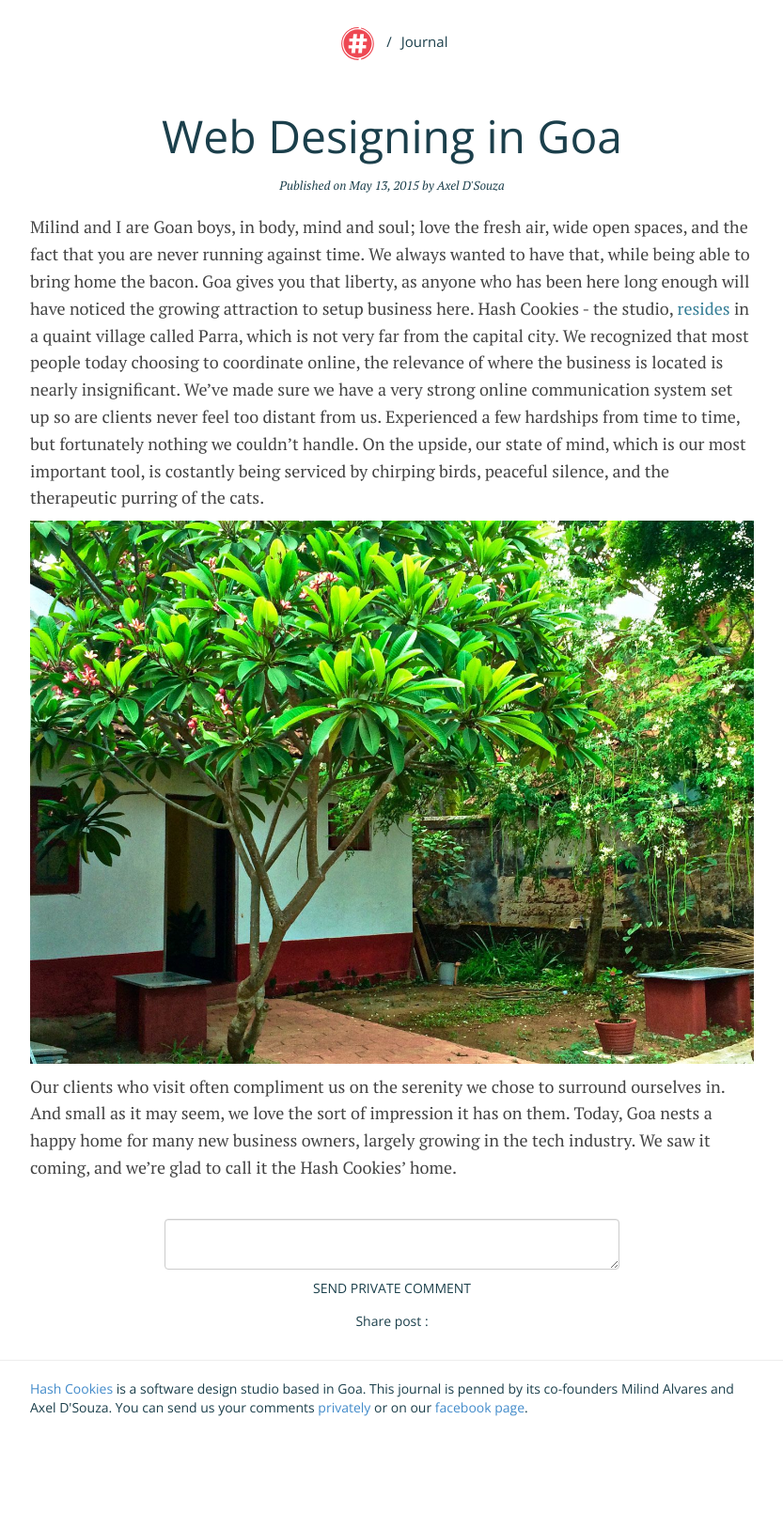
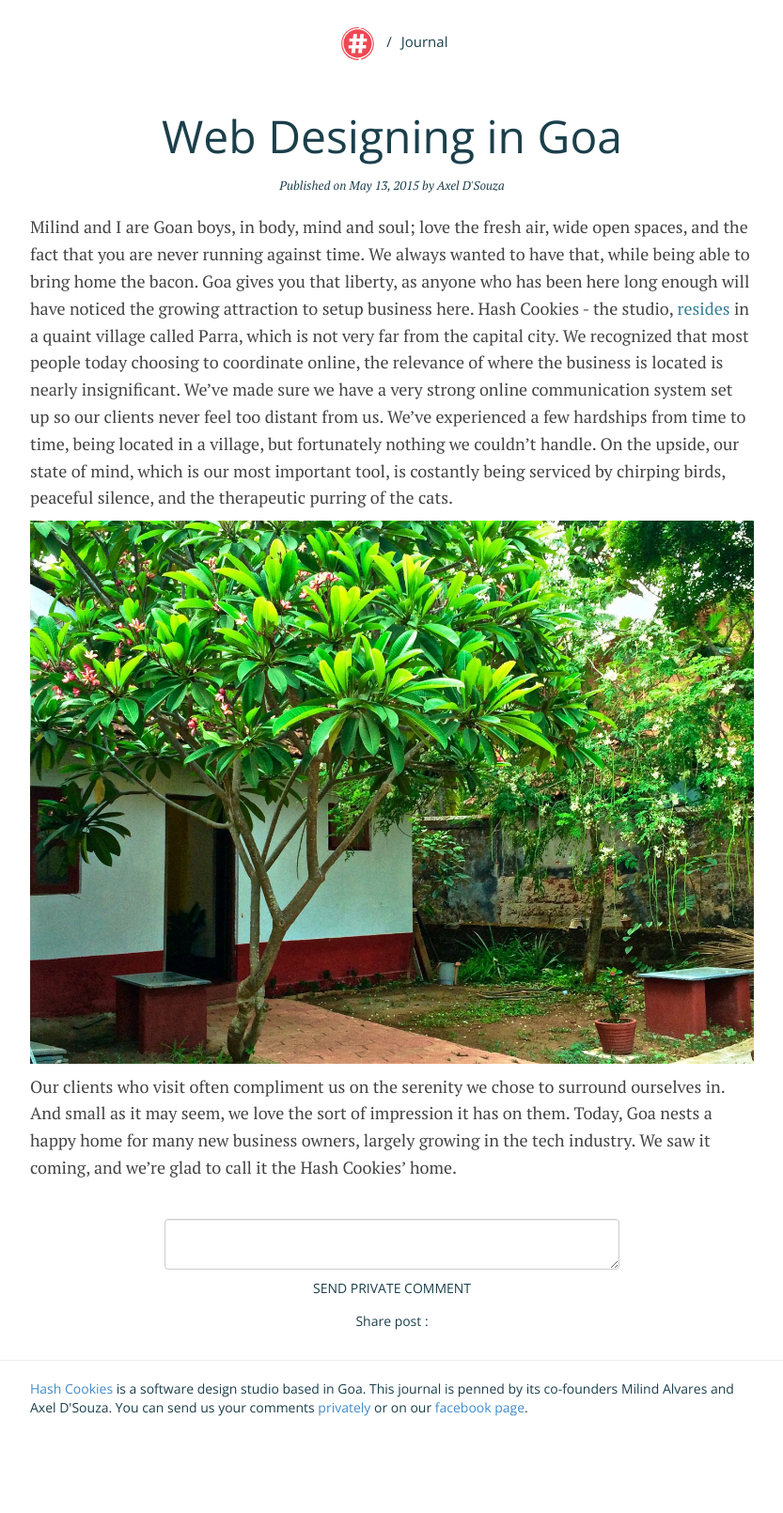
Before and after one commit to HashCookies/hashcookies.github.io, a Jekyll site: the page built from _posts/2015-05-13-web-designing-in-goa.markdown, in a window 1280 px wide. Shown: the whole page at 94% size, without its empty margins (223-1056 px from the left). Built offline with Jekyll 4.4.1, drawn with Linux system fonts in a browser that asks for light colours; nearby versions of some CDN libraries; comment, search, counter and statistics services are not loaded.

Commit message:
Editing post

```diff
--- a/_posts/2015-05-13-web-designing-in-goa.markdown
+++ b/_posts/2015-05-13-web-designing-in-goa.markdown
@@ -7,7 +7,7 @@ image: /assets/images/hashcookies-studio-outside.jpg
 author: "Axel D'Souza"
 ---
 
-Milind and I are Goan boys, in body, mind and soul; love the fresh air, wide open spaces, and the fact that you are never running against time. We always wanted to have that, while being able to bring home the bacon. Goa gives you that liberty, as anyone who has been here long enough will have noticed the growing attraction to setup business here. Hash Cookies - the studio, [resides](https://www.google.co.in/maps/place/Hash+Cookies+web+design+and+software+development/@15.567541,73.782771,15z/data=!4m2!3m1!1s0x0:0xee3ecec85417a514) in a quaint village called Parra, which is not very far from the capital city. We recognized that most people today choosing to coordinate online, the relevance of where the business is located is nearly insignificant. We've made sure we have a very strong online communication system set up so are clients never feel too distant from us.  Experienced a few hardships from time to time, but fortunately nothing we couldn't handle. On the upside, our state of mind, which is our most important tool, is costantly being serviced by chirping birds, peaceful silence, and the therapeutic purring of the cats.
+Milind and I are Goan boys, in body, mind and soul; love the fresh air, wide open spaces, and the fact that you are never running against time. We always wanted to have that, while being able to bring home the bacon. Goa gives you that liberty, as anyone who has been here long enough will have noticed the growing attraction to setup business here. Hash Cookies - the studio, [resides](https://www.google.co.in/maps/place/Hash+Cookies+web+design+and+software+development/@15.567541,73.782771,15z/data=!4m2!3m1!1s0x0:0xee3ecec85417a514) in a quaint village called Parra, which is not very far from the capital city. We recognized that most people today choosing to coordinate online, the relevance of where the business is located is nearly insignificant. We've made sure we have a very strong online communication system set up so our clients never feel too distant from us.  We've experienced a few hardships from time to time, being located in a village, but fortunately nothing we couldn't handle. On the upside, our state of mind, which is our most important tool, is costantly being serviced by chirping birds, peaceful silence, and the therapeutic purring of the cats.
 
 ![Hash Cookies studio entrance]({{site.hashcooki.es/ }}/assets/images/hashcookies-studio-outside.jpg)
 
```
